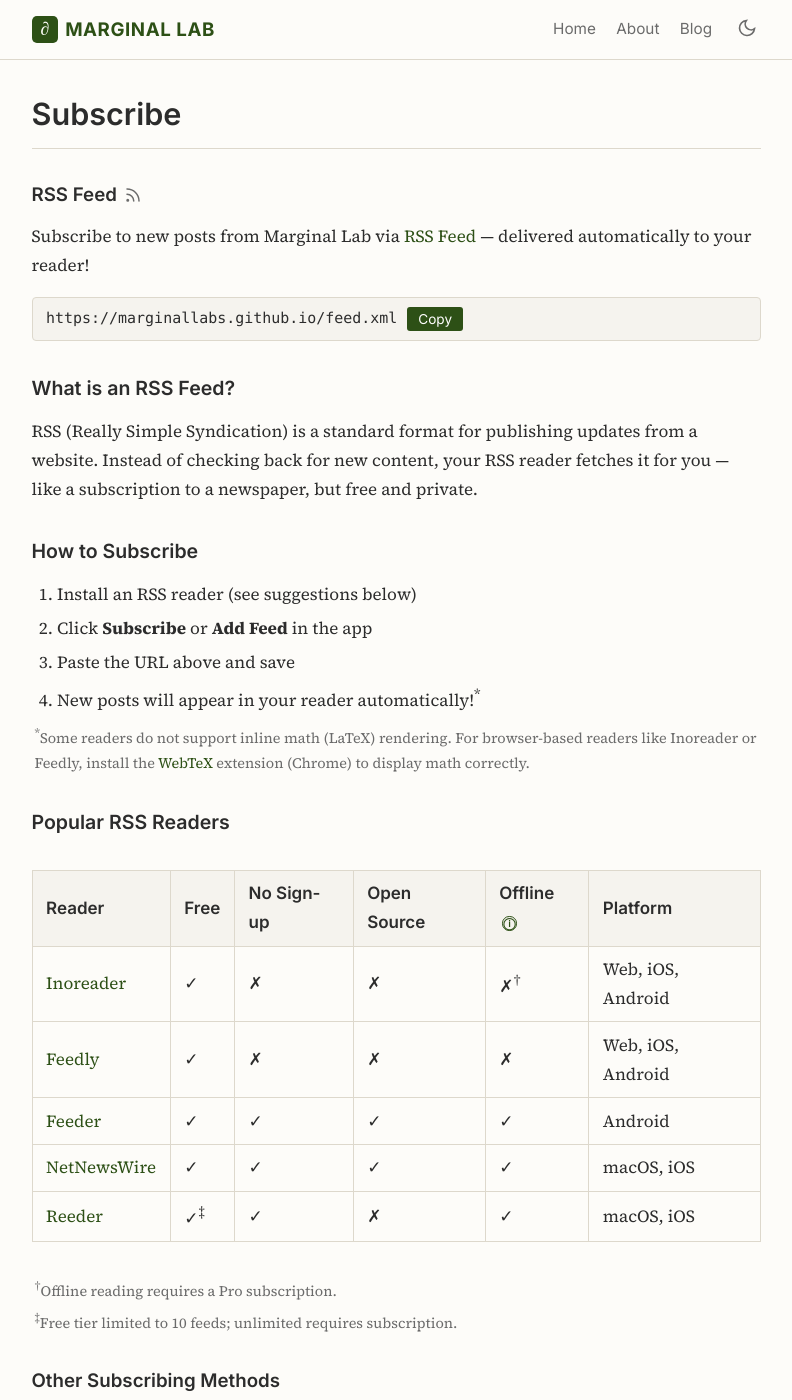
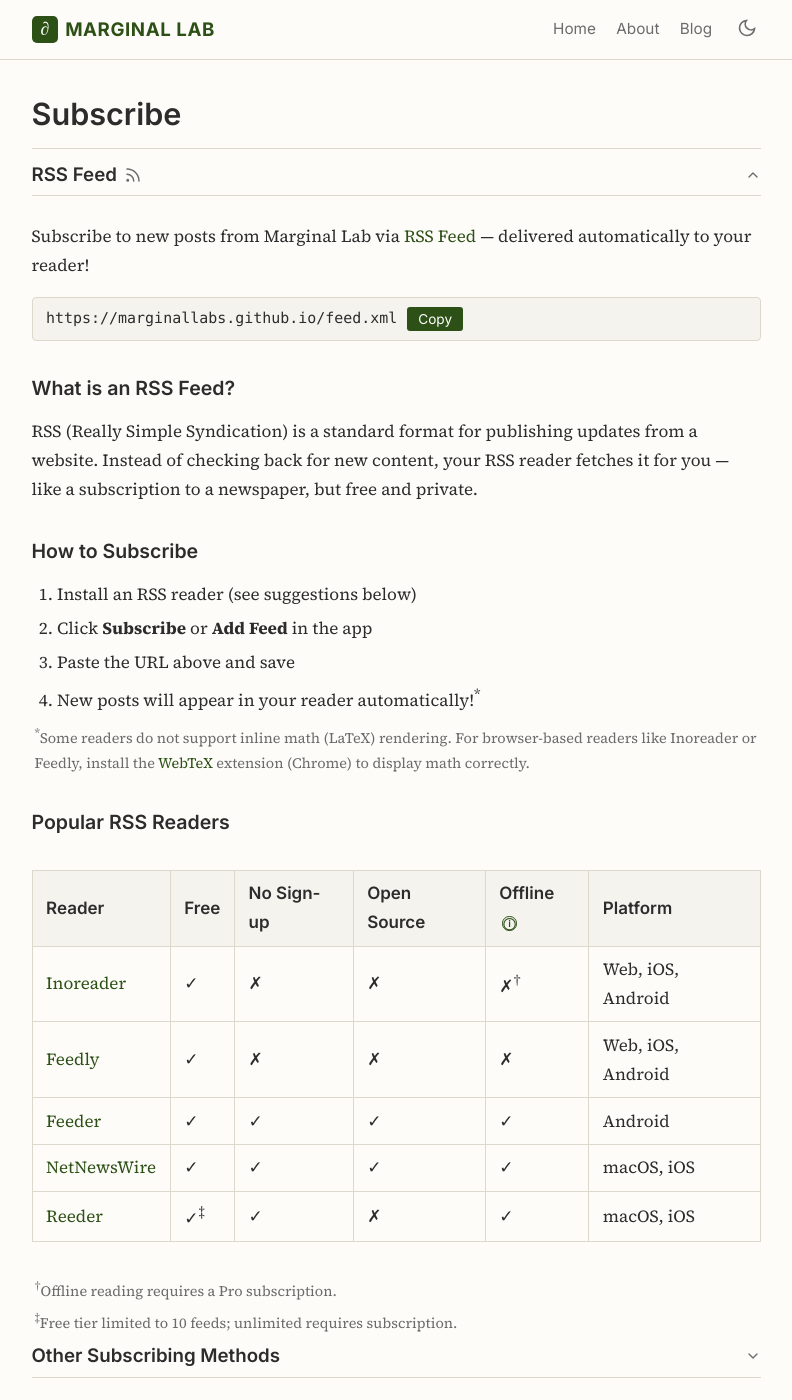
Before and after one commit to marginallabs/marginallabs.github.io, a Jekyll site: the page built from _pages/subscribe.md, in a window 1280 px wide and 1400 px high. Shown: the whole window, without its empty margins (244-1036 px from the left). Built offline with Jekyll 4.4.1, drawn with Linux system fonts in a browser that asks for light colours.

Commit message:
Convert RSS Feed and Other Methods into collapsible dropdown sections
Co-Authored-By: Claude Opus 4.7 <noreply@anthropic.com>

```diff
--- a/_pages/subscribe.md
+++ b/_pages/subscribe.md
@@ -5,88 +5,102 @@ permalink: /subscribe/
 ---
 
 <div class="rss-guide">
-  <h2 class="section-title-row">RSS Feed <svg xmlns="http://www.w3.org/2000/svg" width="18" height="18" viewBox="0 0 24 24" fill="none" stroke="currentColor" stroke-width="2" stroke-linecap="round" stroke-linejoin="round"><path d="M4 11a9 9 0 0 1 9 9"/><path d="M4 4a16 16 0 0 1 16 16"/><circle cx="5" cy="19" r="1"/></svg></h2>
-  <p>Subscribe to new posts from Marginal Lab via <a href="{{ '/feed.xml' | relative_url }}" target="_blank">RSS Feed</a> — delivered automatically to your reader!</p>
+  <details open>
+    <summary class="section-toggle">
+      <h2 class="section-title-row">RSS Feed <svg xmlns="http://www.w3.org/2000/svg" width="18" height="18" viewBox="0 0 24 24" fill="none" stroke="currentColor" stroke-width="2" stroke-linecap="round" stroke-linejoin="round"><path d="M4 11a9 9 0 0 1 9 9"/><path d="M4 4a16 16 0 0 1 16 16"/><circle cx="5" cy="19" r="1"/></svg></h2>
+      <svg class="toggle-chevron" xmlns="http://www.w3.org/2000/svg" width="16" height="16" viewBox="0 0 24 24" fill="none" stroke="currentColor" stroke-width="2" stroke-linecap="round" stroke-linejoin="round"><polyline points="6 9 12 15 18 9"/></svg>
+    </summary>
+    <div class="section-content">
+      <p>Subscribe to new posts from Marginal Lab via <a href="{{ '/feed.xml' | relative_url }}" target="_blank">RSS Feed</a> — delivered automatically to your reader!</p>
 
-  <div class="rss-url-box">
-    <code>https://marginallabs.github.io/feed.xml</code>
-    <button class="rss-copy-btn" id="rss-copy-btn" aria-label="Copy feed URL">Copy</button>
-  </div>
+      <div class="rss-url-box">
+        <code>https://marginallabs.github.io/feed.xml</code>
+        <button class="rss-copy-btn" id="rss-copy-btn" aria-label="Copy feed URL">Copy</button>
+      </div>
 
-  <h3>What is an RSS Feed?</h3>
-  <p>RSS (Really Simple Syndication) is a standard format for publishing updates from a website. Instead of checking back for new content, your RSS reader fetches it for you — like a subscription to a newspaper, but free and private.</p>
+      <h3>What is an RSS Feed?</h3>
+      <p>RSS (Really Simple Syndication) is a standard format for publishing updates from a website. Instead of checking back for new content, your RSS reader fetches it for you — like a subscription to a newspaper, but free and private.</p>
 
-  <h3>How to Subscribe</h3>
-  <ol>
-    <li>Install an RSS reader (see suggestions below)</li>
-    <li>Click <strong>Subscribe</strong> or <strong>Add Feed</strong> in the app</li>
-    <li>Paste the URL above and save</li>
-    <li>New posts will appear in your reader automatically!<sup>*</sup></li>
-  </ol>
-  <p class="rss-footnote"><sup>*</sup>Some readers do not support inline math (LaTeX) rendering. For browser-based readers like Inoreader or Feedly, install the <a href="https://chromewebstore.google.com/detail/webtex-%E2%80%93-render-latex-any/cbcpbegaepelbhjfkikhbhhoemegdbim" target="_blank">WebTeX</a> extension (Chrome) to display math correctly.</p>
+      <h3>How to Subscribe</h3>
+      <ol>
+        <li>Install an RSS reader (see suggestions below)</li>
+        <li>Click <strong>Subscribe</strong> or <strong>Add Feed</strong> in the app</li>
+        <li>Paste the URL above and save</li>
+        <li>New posts will appear in your reader automatically!<sup>*</sup></li>
+      </ol>
+      <p class="rss-footnote"><sup>*</sup>Some readers do not support inline math (LaTeX) rendering. For browser-based readers like Inoreader or Feedly, install the <a href="https://chromewebstore.google.com/detail/webtex-%E2%80%93-render-latex-any/cbcpbegaepelbhjfkikhbhhoemegdbim" target="_blank">WebTeX</a> extension (Chrome) to display math correctly.</p>
 
-  <h3>Popular RSS Readers</h3>
-  <div class="rss-readers-table-wrap">
-    <table class="rss-readers-table">
-      <thead>
-        <tr>
-          <th>Reader</th>
-          <th>Free</th>
-          <th>No Sign-up</th>
-          <th>Open Source</th>
-          <th>Offline <span class="info-trigger" tabindex="0">&#9432;</span><span class="info-box">Articles are saved locally for<br>reading without internet.</span></th>
-          <th>Platform</th>
-        </tr>
-      </thead>
-      <tbody>
-        <tr>
-          <td><a href="https://www.inoreader.com" target="_blank">Inoreader</a></td>
-          <td>&#10003;</td>
-          <td>&#10007;</td>
-          <td>&#10007;</td>
-          <td>&#10007;<sup>&dagger;</sup></td>
-          <td>Web, iOS, Android</td>
-        </tr>
-        <tr>
-          <td><a href="https://feedly.com" target="_blank">Feedly</a></td>
-          <td>&#10003;</td>
-          <td>&#10007;</td>
-          <td>&#10007;</td>
-          <td>&#10007;</td>
-          <td>Web, iOS, Android</td>
-        </tr>
-        <tr>
-          <td><a href="https://news.nononsenseapps.com/about/" target="_blank">Feeder</a></td>
-          <td>&#10003;</td>
-          <td>&#10003;</td>
-          <td>&#10003;</td>
-          <td>&#10003;</td>
-          <td>Android</td>
-        </tr>
-        <tr>
-          <td><a href="https://netnewswire.com" target="_blank">NetNewsWire</a></td>
-          <td>&#10003;</td>
-          <td>&#10003;</td>
-          <td>&#10003;</td>
-          <td>&#10003;</td>
-          <td>macOS, iOS</td>
-        </tr>
-        <tr>
-          <td><a href="https://reederapp.com" target="_blank">Reeder</a></td>
-          <td>&#10003;<sup>&Dagger;</sup></td>
-          <td>&#10003;</td>
-          <td>&#10007;</td>
-          <td>&#10003;</td>
-          <td>macOS, iOS</td>
-        </tr>
-      </tbody>
-    </table>
-  </div>
-  <p class="rss-footnote"><sup>&dagger;</sup>Offline reading requires a Pro subscription.</p>
-  <p class="rss-footnote"><sup>&Dagger;</sup>Free tier limited to 10 feeds; unlimited requires subscription.</p>
+      <h3>Popular RSS Readers</h3>
+      <div class="rss-readers-table-wrap">
+        <table class="rss-readers-table">
+          <thead>
+            <tr>
+              <th>Reader</th>
+              <th>Free</th>
+              <th>No Sign-up</th>
+              <th>Open Source</th>
+              <th>Offline <span class="info-trigger" tabindex="0">&#9432;</span><span class="info-box">Articles are saved locally for<br>reading without internet.</span></th>
+              <th>Platform</th>
+            </tr>
+          </thead>
+          <tbody>
+            <tr>
+              <td><a href="https://www.inoreader.com" target="_blank">Inoreader</a></td>
+              <td>&#10003;</td>
+              <td>&#10007;</td>
+              <td>&#10007;</td>
+              <td>&#10007;<sup>&dagger;</sup></td>
+              <td>Web, iOS, Android</td>
+            </tr>
+            <tr>
+              <td><a href="https://feedly.com" target="_blank">Feedly</a></td>
+              <td>&#10003;</td>
+              <td>&#10007;</td>
+              <td>&#10007;</td>
+              <td>&#10007;</td>
+              <td>Web, iOS, Android</td>
+            </tr>
+            <tr>
+              <td><a href="https://news.nononsenseapps.com/about/" target="_blank">Feeder</a></td>
+              <td>&#10003;</td>
+              <td>&#10003;</td>
+              <td>&#10003;</td>
+              <td>&#10003;</td>
+              <td>Android</td>
+            </tr>
+            <tr>
+              <td><a href="https://netnewswire.com" target="_blank">NetNewsWire</a></td>
+              <td>&#10003;</td>
+              <td>&#10003;</td>
+              <td>&#10003;</td>
+              <td>&#10003;</td>
+              <td>macOS, iOS</td>
+            </tr>
+            <tr>
+              <td><a href="https://reederapp.com" target="_blank">Reeder</a></td>
+              <td>&#10003;<sup>&Dagger;</sup></td>
+              <td>&#10003;</td>
+              <td>&#10007;</td>
+              <td>&#10003;</td>
+              <td>macOS, iOS</td>
+            </tr>
+          </tbody>
+        </table>
+      </div>
+      <p class="rss-footnote"><sup>&dagger;</sup>Offline reading requires a Pro subscription.</p>
+      <p class="rss-footnote"><sup>&Dagger;</sup>Free tier limited to 10 feeds; unlimited requires subscription.</p>
+    </div>
+  </details>
 
-  <h2>Other Subscribing Methods</h2>
-  <p>Coming soon.</p>
+  <details>
+    <summary class="section-toggle">
+      <h2>Other Subscribing Methods</h2>
+      <svg class="toggle-chevron" xmlns="http://www.w3.org/2000/svg" width="16" height="16" viewBox="0 0 24 24" fill="none" stroke="currentColor" stroke-width="2" stroke-linecap="round" stroke-linejoin="round"><polyline points="6 9 12 15 18 9"/></svg>
+    </summary>
+    <div class="section-content">
+      <p>Coming soon.</p>
+    </div>
+  </details>
 </div>
 
 <script>
--- a/assets/css/style.css
+++ b/assets/css/style.css
@@ -281,6 +281,31 @@ th { background: var(--color-bg-alt); font-family: var(--font-heading); font-wei
 .rss-guide h2 { font-size: 1.1rem; margin-top: 1.8em; border-bottom: none; padding-bottom: 0; }
 .section-title-row { display: flex; align-items: center; gap: 0.4em; }
 .section-title-row svg { color: var(--color-text-light); flex-shrink: 0; }
+.section-toggle {
+  display: flex;
+  align-items: center;
+  justify-content: space-between;
+  cursor: pointer;
+  list-style: none;
+  padding: 0.5em 0;
+  border-bottom: 1px solid var(--color-border);
+}
+.section-toggle::-webkit-details-marker { display: none; }
+.section-toggle::marker { display: none; content: ""; }
+.section-toggle h2 { margin: 0; }
+.toggle-chevron {
+  color: var(--color-text-light);
+  transition: transform 0.2s ease;
+  flex-shrink: 0;
+}
+details[open] > .section-toggle .toggle-chevron {
+  transform: rotate(180deg);
+}
+.section-content {
+  padding-top: 0.8em;
+}
+.rss-guide details { margin-bottom: 0; }
+.rss-guide details + details { margin-top: 0; }
 .rss-url-box {
   display: flex;
   align-items: center;
```
